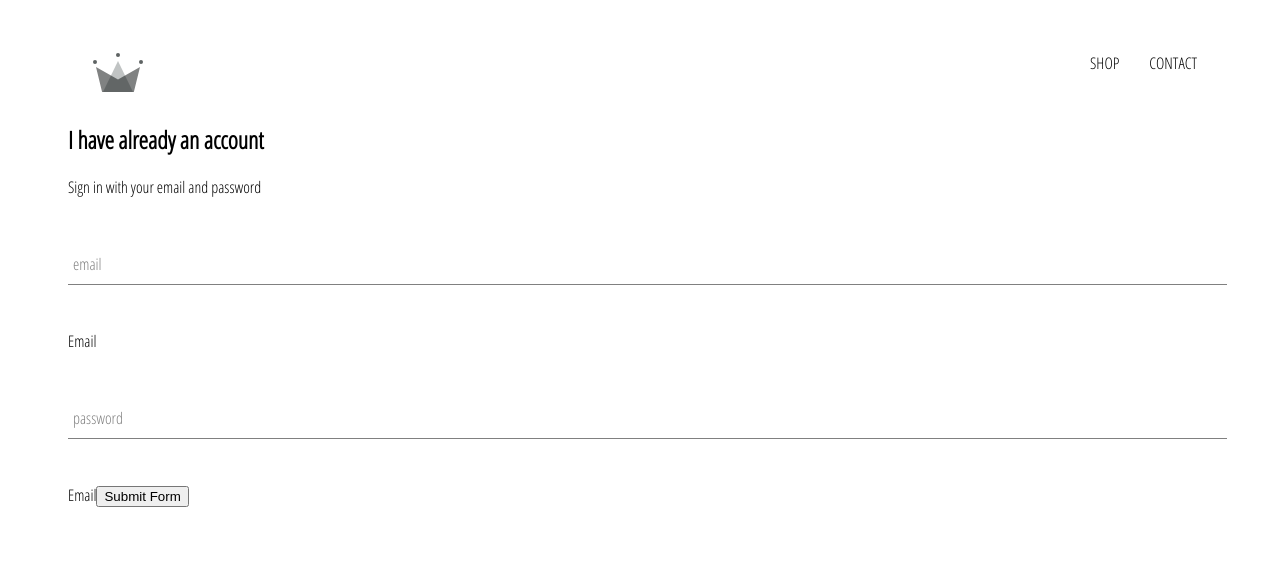
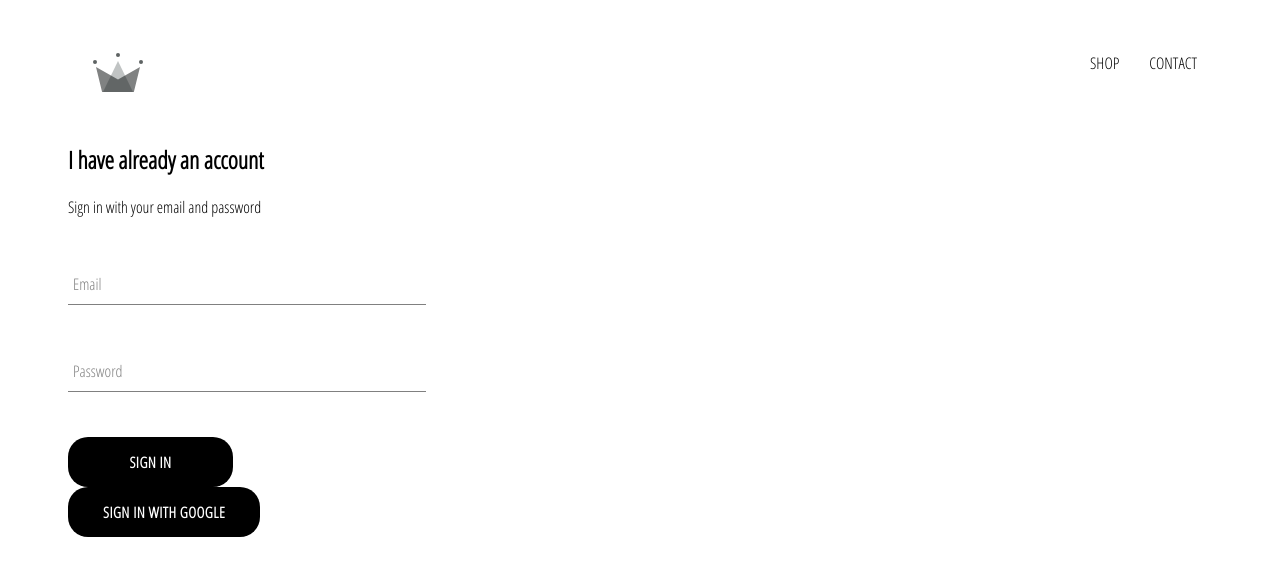
Before and after one commit to Manik5/Crown-Music-with-redux-saga, a React (Create React App) app: page /signin in a window 1280 px wide. Shown: the top 576 px of the page. Built offline with nearby package versions, Linux system fonts and the light colour scheme.

Commit message:
added firebase authentication with google

```diff
--- a/package.json
+++ b/package.json
@@ -6,6 +6,7 @@
     "@testing-library/jest-dom": "^4.2.4",
     "@testing-library/react": "^9.3.2",
     "@testing-library/user-event": "^7.1.2",
+    "firebase": "^7.14.2",
     "node-sass": "^4.14.0",
     "react": "^16.13.1",
     "react-dom": "^16.13.1",
--- a/src/components/collection-preview/CollectionPreview.jsx
+++ b/src/components/collection-preview/CollectionPreview.jsx
@@ -11,6 +11,7 @@
 			{items
 				.filter((item, index) => index < 4)
 				.map(({ id, ...otherItemProps}) => (
+					// props rendered fin CollectionItem.jsx
 					<CollectionItem  key={id } {...otherItemProps} />
 			))}
 		</div>
--- /dev/null
+++ b/src/components/custombutton/CustomButton.jsx
@@ -0,0 +1,12 @@
+import React from 'react';
+
+import './custombutton.scss';
+
+//  children is the "Sign In" between the CustomButton component in SignIn.jsx
+const CustomButton = ({ children, ...otherProps}) => (
+	<button className="custom-button" {...otherProps}>
+		{children}
+	</button>
+);
+
+export default CustomButton;
--- /dev/null
+++ b/src/components/custombutton/custombutton.scss
@@ -0,0 +1,23 @@
+.custom-button {
+	min-width: 165px;
+	width: auto;
+	height: 50px;
+	letter-spacing: 0.5px;
+	line-height: 50px;
+	padding: 0 35px 0 35px;
+	font-size: 15px;
+	background-color: black;
+	color: white;
+	text-transform: uppercase;
+	font-family: Open Sans Condensed;
+	font-weight: bolder;
+	border: none;
+	cursor: pointer;
+	border-radius: 20px;
+
+	&:hover {
+		background-color: white;
+		color: black;
+		border: 1px solid black;
+	}
+}
--- a/src/components/form-input/FormInput.jsx
+++ b/src/components/form-input/FormInput.jsx
@@ -2,6 +2,7 @@
 
 import './forminput.scss';
 
+//  props passed from SignIn.jsx
 const FormInput = ({ handleChange, label, ...otherProps}) => (
 	<div className="group">
 		<input className="form-input"  onChange={ handleChange} {...otherProps}/>
--- a/src/components/sign-in/SignIn.jsx
+++ b/src/components/sign-in/SignIn.jsx
@@ -1,5 +1,10 @@
 import React from 'react';
 import FormInput from '../form-input/FormInput';
+import CustomButton from '../custombutton/CustomButton';
+
+// firebase authentication with Google
+import { signInWithGoogle } from '../../firebase/firebase.utils';
+
 import './signin.scss';
 
 class SignIn extends React.Component {
@@ -36,26 +41,26 @@
               type="email"
               value={this.state.email}
               handleChange={this.handleChange}
-							label="email"
+              label="Email"
               required
             />
-							<label>Email</label>
-
             <FormInput
               name="password"
               type="password"
               value={this.state.email}
               handleChange={this.handleChange}
-								label="password"
+              label="Password"
               required
             />
-							<label>Email</label>
-
-							<input  type="submit" value="Submit Form"/>
+            <CustomButton type="submit">Sign In</CustomButton>
+			<CustomButton onClick={ signInWithGoogle }>
+				{' '}
+				Sign In With Google {' '}
+			</CustomButton>
           </form>
         </div>
       </div>
-		)
+    );
 	};
 }
 
--- a/src/components/sign-in/signin.scss
+++ b/src/components/sign-in/signin.scss
@@ -0,0 +1,9 @@
+.sign-in {
+	width: 30%;
+	display: flex;
+	flex-direction: column;
+
+	.title {
+		margin:  10px 0;
+	}
+}
--- /dev/null
+++ b/src/firebase/firebase.utils.js
@@ -0,0 +1,26 @@
+import firebase from 'firebase/app';
+import 'firebase/firestore';
+import 'firebase/auth';
+
+const config =
+{
+    apiKey: "AIzaSyBwpMF5oE4-drdnhmWxFPTCeR9c86wjczU",
+    authDomain: "music-db-de7c6.firebaseapp.com",
+    databaseURL: "https://music-db-de7c6.firebaseio.com",
+    projectId: "music-db-de7c6",
+    storageBucket: "music-db-de7c6.appspot.com",
+    messagingSenderId: "801589292073",
+    appId: "1:801589292073:web:0d680aac77c1bfaf720038",
+    measurementId: "G-ZWZML3ERFH"
+  };
+
+  firebase.initializeApp(config);
+
+  export const auth = firebase.auth();
+  export const firestore = firebase.firestore();
+
+  const provider = new firebase.auth.GoogleAuthProvider();
+  provider.setCustomParameters({ prompt: 'select_account' });
+  export const signInWithGoogle = () => auth.signInWithPopup(provider);
+
+  export default firebase;
```
Also changed, not shown: 1 other file (tests, documents, lock files or other folders). Lines whose indentation alone changed are shown as unchanged.
